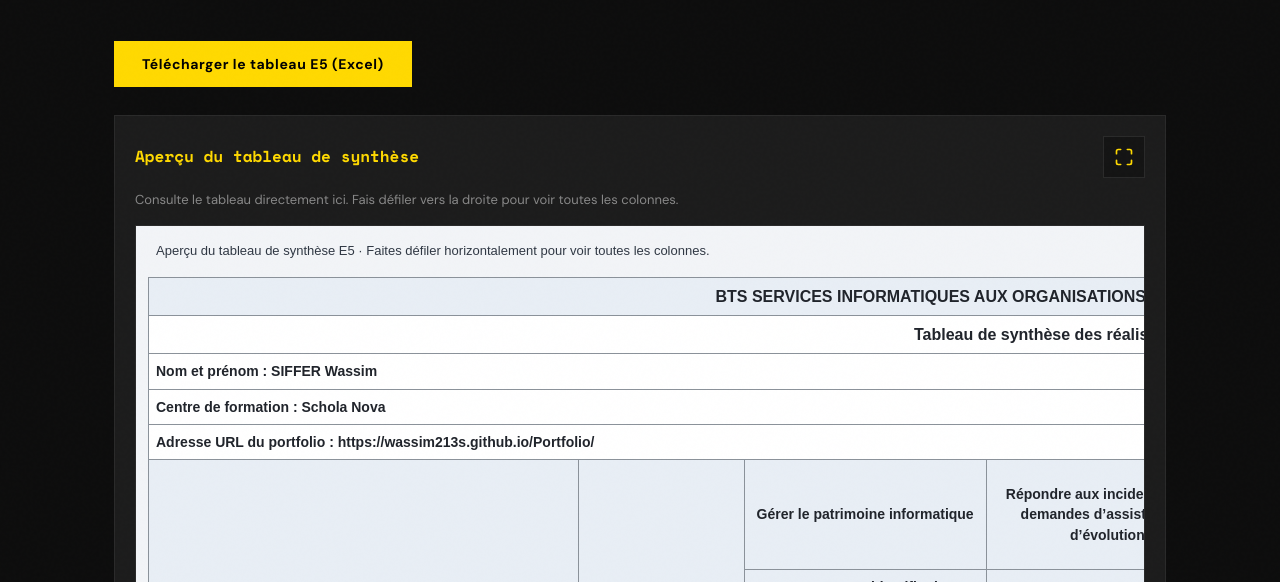
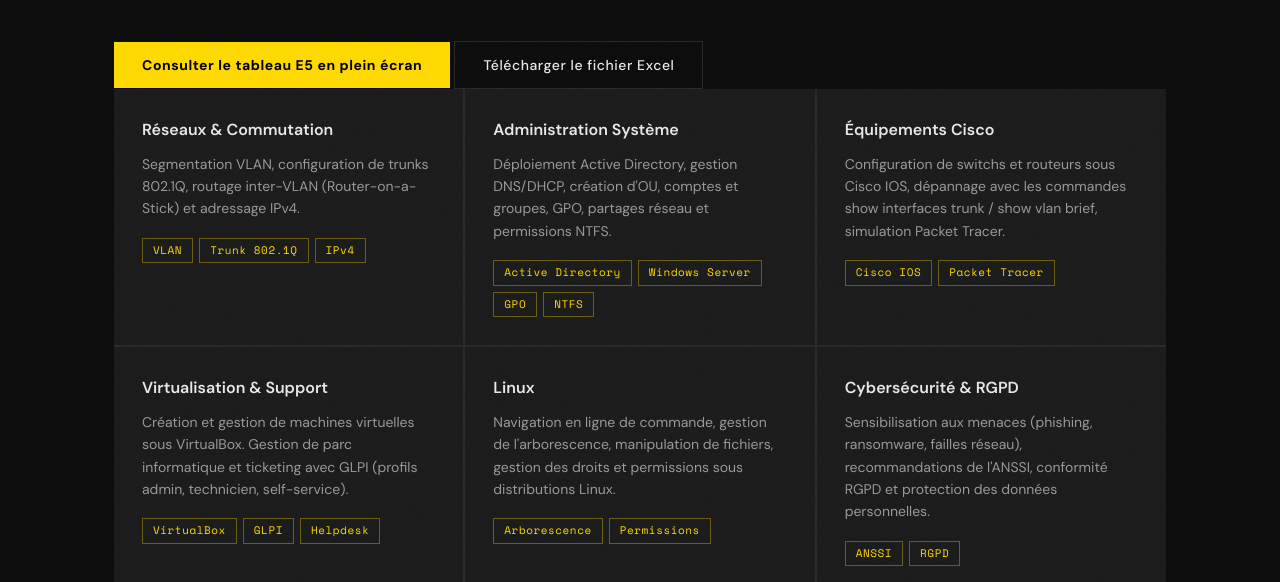
Before and after one commit to Wassim213s/Portfolio, a plain HTML site: page projets.html in a window 1280 px wide. Shown: the part 218-800 px from the top of the page. Drawn offline with nearby package versions, Linux system fonts and the light colour scheme.

Commit message:
Align report buttons and open fullscreen viewers

```diff
--- a/projets.html
+++ b/projets.html
@@ -20,18 +20,9 @@
                     <div class="section-eyebrow">Épreuve E5</div>
                     <h2 class="section-title">Tableau de <span>synthèse SISR</span></h2>
                 </div>
-                <div class="hero-cta" style="margin-bottom: 28px;">
-                    <a href="documents/Tableau_Synthese_E5_Wassim.xlsx" class="btn-primary" download="Tableau_Synthese_E5_Wassim.xlsx">Télécharger le tableau E5 (Excel)</a>
-                </div>
-                <div class="document-preview sheet-preview">
-                    <div class="document-preview-header">
-                        <h3>Aperçu du tableau de synthèse</h3>
-                        <button type="button" class="preview-fullscreen" aria-label="Afficher le tableau en plein écran" title="Afficher le tableau en plein écran" data-fullscreen-label="Afficher le tableau en plein écran" data-exit-label="Quitter le plein écran">
-                            <svg viewBox="0 0 24 24" aria-hidden="true" focusable="false"><path d="M8 3H5a2 2 0 0 0-2 2v3m13-5h3a2 2 0 0 1 2 2v3M3 16v3a2 2 0 0 0 2 2h3m8 0h3a2 2 0 0 0 2-2v-3"/></svg>
-                        </button>
-                    </div>
-                    <p>Consulte le tableau directement ici. Fais défiler vers la droite pour voir toutes les colonnes.</p>
-                    <iframe src="documents/tableau-synthese-apercu.html" title="Aperçu du tableau de synthèse E5" loading="lazy"></iframe>
+                <div class="report-button-row">
+                    <a class="btn-primary" href="tableau-synthese.html">Consulter le tableau E5 en plein écran</a>
+                    <a href="documents/Tableau_Synthese_E5_Wassim.xlsx" class="btn-secondary" download="Tableau_Synthese_E5_Wassim.xlsx">Télécharger le fichier Excel</a>
                 </div>
                 <div class="skills-grid">
                     <div class="skill-card">
@@ -175,7 +166,6 @@
                         </div>
                         <div class="project-body">
                             <p class="project-desc">À la mairie de Saint-Maur-des-Fossés, j’interviens dans différents sites de la ville, notamment des écoles, pour installer et vérifier du matériel informatique et téléphonique. Je prépare mes déplacements selon les demandes et le matériel nécessaire, puis je rends compte des interventions.</p>
-                            <p class="hero-cta" style="margin: 18px 0;"><a class="btn-primary" href="compte-rendu-alternance.html">Voir le compte rendu de l’alternance</a></p>
                             <div class="project-steps">
                                 <div class="step-title">Exemples d’interventions</div>
                                 <ul class="step-list">
@@ -197,8 +187,9 @@
                         </div>
                     </div>
                 </div>
-                <div class="hero-cta" style="margin: 24px 0 36px;">
+                <div class="report-button-row">
                     <a class="btn-primary" href="compte-rendu-biotech.html">Voir le compte rendu BioTech</a>
+                    <a class="btn-primary" href="compte-rendu-alternance.html">Voir le compte rendu de l’alternance</a>
                 </div>
             </div>
         </section>
```
